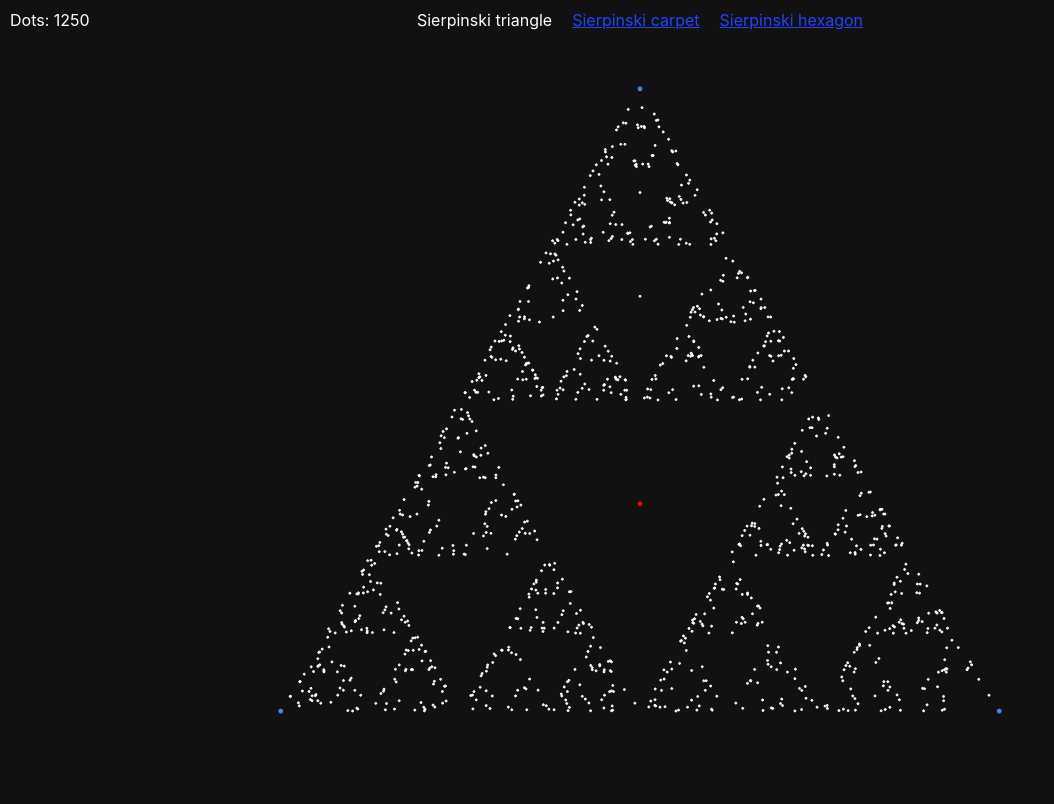
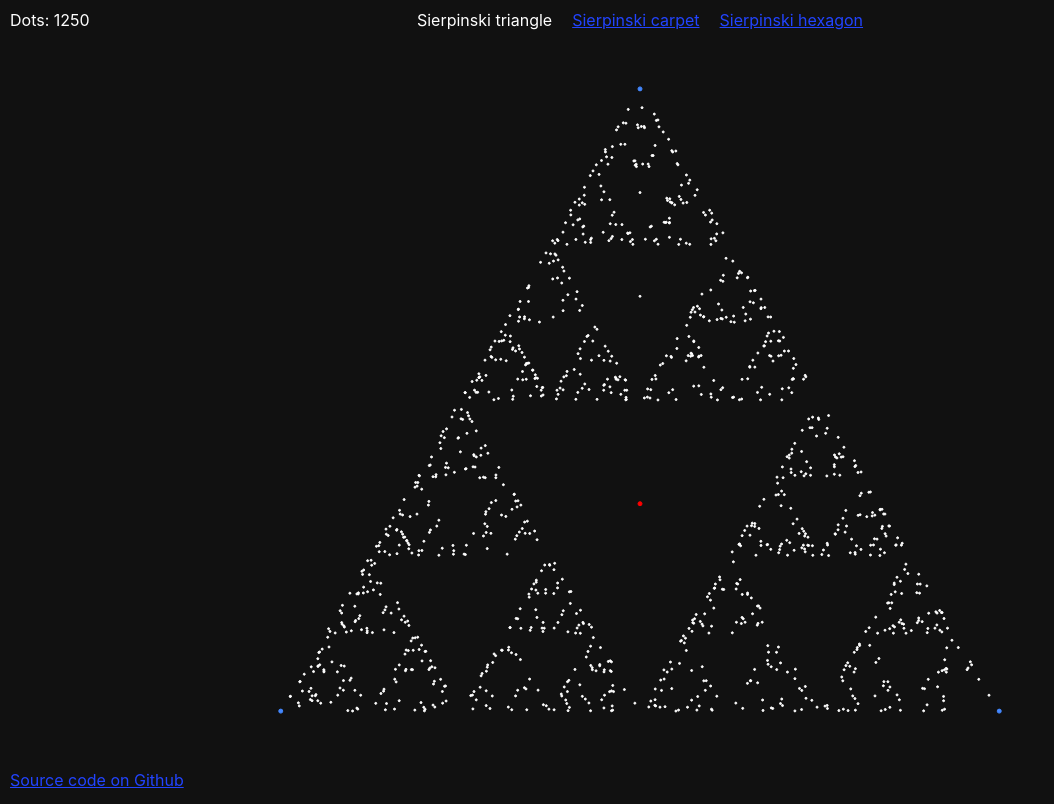
Before and after one commit to danakt/chaos-game, a plain HTML site: page index.html in a window 1280 px wide. Shown: the whole page, without its empty margins (0-1054 px from the left). Drawn offline with Linux system fonts and the light colour scheme.

Commit message:
Add github link

```diff
--- a/index.html
+++ b/index.html
@@ -16,6 +16,8 @@
     <canvas id="canvas"></canvas>
     <div class="counter">Dots: <span id="counter">0</span></div>
     <div id="menu" class="menu"></div>
+
+    <a href="https://github.com/danakt/chaos-game" target="_blank" class="github">Source code on Github</a>
 
     <script>
       const canvas = document.getElementById('canvas');
--- a/style.css
+++ b/style.css
@@ -32,3 +32,9 @@ a {
   color: #fff;
   text-decoration: none;
 }
+
+.github {
+  position: absolute;
+  left: 10px;
+  bottom: 10px;
+}
```
